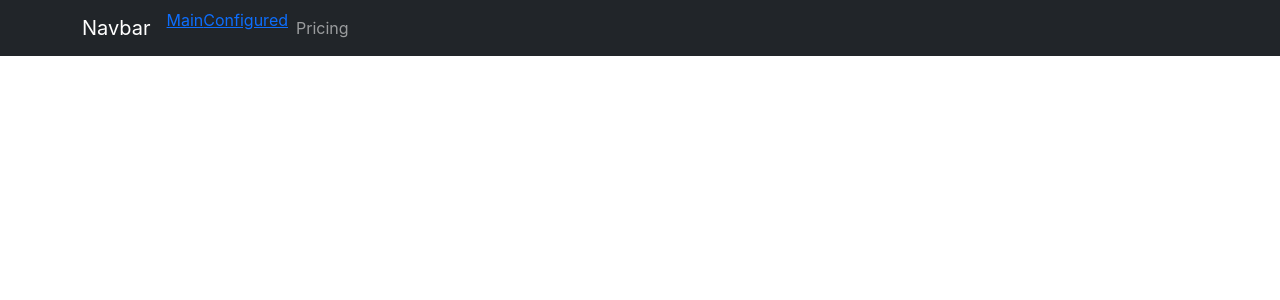
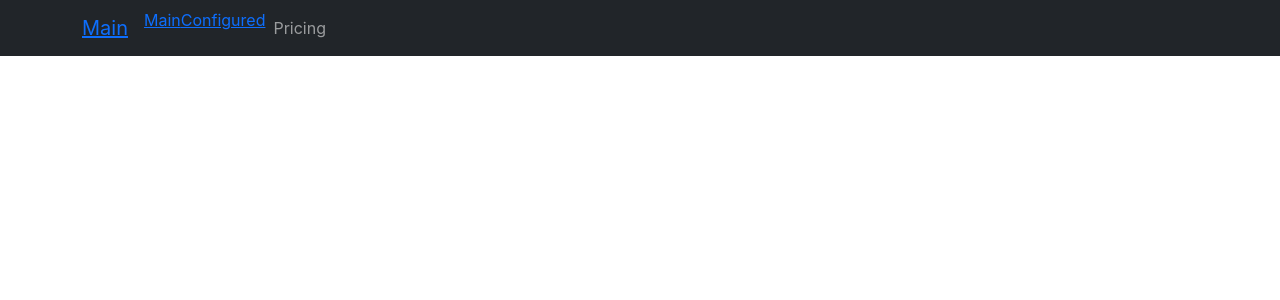
Before and after one commit to enot58/new_askue_react, a React (Create React App) app in the folder client/: page / in a window 1280 px wide. Shown: the top 300 px of the page. Built offline with nearby package versions, Linux system fonts and the light colour scheme.

Commit message:
Добавлены файлы

```diff
--- a/client/src/components/NavBar.jsx
+++ b/client/src/components/NavBar.jsx
@@ -7,7 +7,7 @@ const NavBar = () => {
 
                 <Navbar bg="dark" variant="dark">
                     <Container>
-                        <Navbar.Brand href="#home">Navbar</Navbar.Brand>
+                        <Navbar.Brand><Link to="/main">Main</Link></Navbar.Brand>
                         <Nav className="me-auto">
                             <Link to="/main">Main</Link>
 
```
Also changed, not shown: client/src/components/UI/navItem/NavItem.jsx (added, +11 -0 lines), client/src/components/UI/navItem/NavItem.module.css (added).
